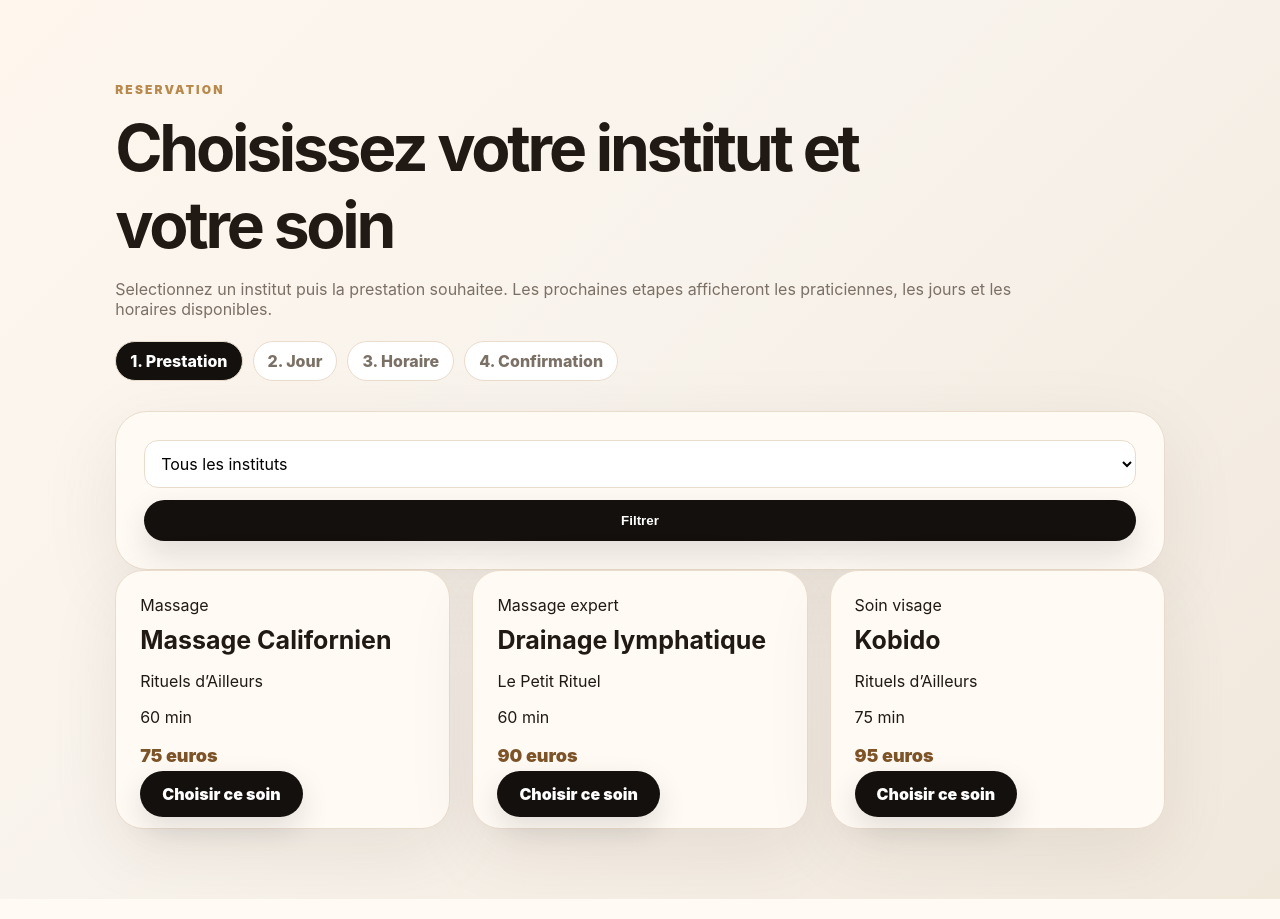
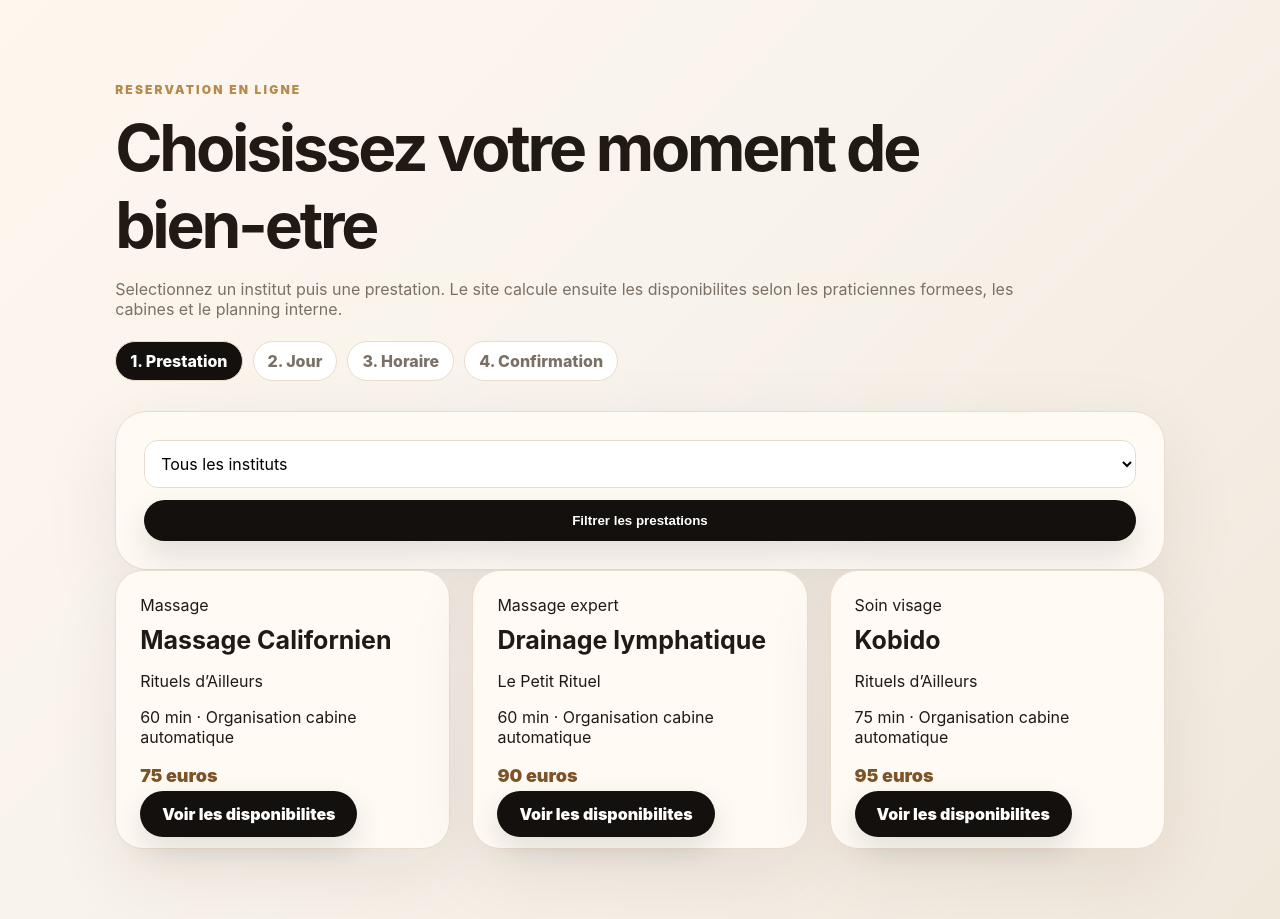
Before and after one commit to Normaxis/Rituelsd-ailleurs, a Flask app: page /reservation/ in a window 1280 px wide. Shown: the part 76-995 px from the top of the page. Run offline with Flask 3, Linux system fonts and the light colour scheme; data comes from the database, SQL or seed files in the repository.

Commit message:
Ameliore choix prestation reservation

```diff
--- a/app/templates/booking/choose_treatment.html
+++ b/app/templates/booking/choose_treatment.html
@@ -1 +1,38 @@
-{% extends 'base.html' %}{% block content %}<link rel="stylesheet" href="{{ url_for('static', filename='css/client.css') }}"><section class="booking-shell"><div class="booking-head"><p class="eyebrow">Reservation</p><h1>Choisissez votre institut et votre soin</h1><p class="muted">Selectionnez un institut puis la prestation souhaitee. Les prochaines etapes afficheront les praticiennes, les jours et les horaires disponibles.</p><div class="booking-progress"><span class="active">1. Prestation</span><span>2. Jour</span><span>3. Horaire</span><span>4. Confirmation</span></div></div><form method="get" class="booking-card inline-form"><select name="institute_id"><option value="">Tous les instituts</option>{% for i in institutes %}<option value="{{i.id}}" {% if selected_institute_id==i.id %}selected{% endif %}>{{i.name}}</option>{% endfor %}</select><button>Filtrer</button></form><div class="treatment-grid">{% for t in treatments %}<article class="client-card"><span>{{t.category}}</span><h3>{{t.name}}</h3><p>{{t.institute.name if t.institute else ''}}</p><p>{{t.duration_minutes}} min</p><p class="price">{{'%.0f'|format(t.price)}} euros</p><a class="btn" href="{{ url_for('booking.month_calendar', treatment_id=t.id) }}">Choisir ce soin</a></article>{% else %}<article class="client-card"><h3>Aucune prestation</h3><p>Aucune prestation active pour cet institut.</p></article>{% endfor %}</div></section>{% endblock %}
+{% extends 'base.html' %}
+{% block content %}
+<link rel="stylesheet" href="{{ url_for('static', filename='css/client.css') }}">
+<section class="booking-shell">
+  <div class="booking-head">
+    <p class="eyebrow">Reservation en ligne</p>
+    <h1>Choisissez votre moment de bien-etre</h1>
+    <p class="muted">Selectionnez un institut puis une prestation. Le site calcule ensuite les disponibilites selon les praticiennes formees, les cabines et le planning interne.</p>
+    <div class="booking-progress"><span class="active">1. Prestation</span><span>2. Jour</span><span>3. Horaire</span><span>4. Confirmation</span></div>
+  </div>
+
+  <form method="get" class="booking-card inline-form">
+    <select name="institute_id">
+      <option value="">Tous les instituts</option>
+      {% for i in institutes %}<option value="{{ i.id }}" {% if selected_institute_id==i.id %}selected{% endif %}>{{ i.name }}</option>{% endfor %}
+    </select>
+    <button>Filtrer les prestations</button>
+  </form>
+
+  <div class="treatment-grid">
+    {% for t in treatments %}
+    <article class="client-card">
+      <span>{{ t.category }}</span>
+      <h3>{{ t.name }}</h3>
+      <p>{{ t.institute.name if t.institute else 'Tous les instituts' }}</p>
+      <p>{{ t.duration_minutes }} min · Organisation cabine automatique</p>
+      <p class="price">{{ '%.0f'|format(t.price) }} euros</p>
+      <a class="btn" href="{{ url_for('booking.month_calendar', treatment_id=t.id) }}">Voir les disponibilites</a>
+    </article>
+    {% else %}
+    <article class="client-card">
+      <h3>Aucune prestation disponible</h3>
+      <p>Aucune prestation active pour cet institut. Essayez de retirer le filtre.</p>
+    </article>
+    {% endfor %}
+  </div>
+</section>
+{% endblock %}
```
